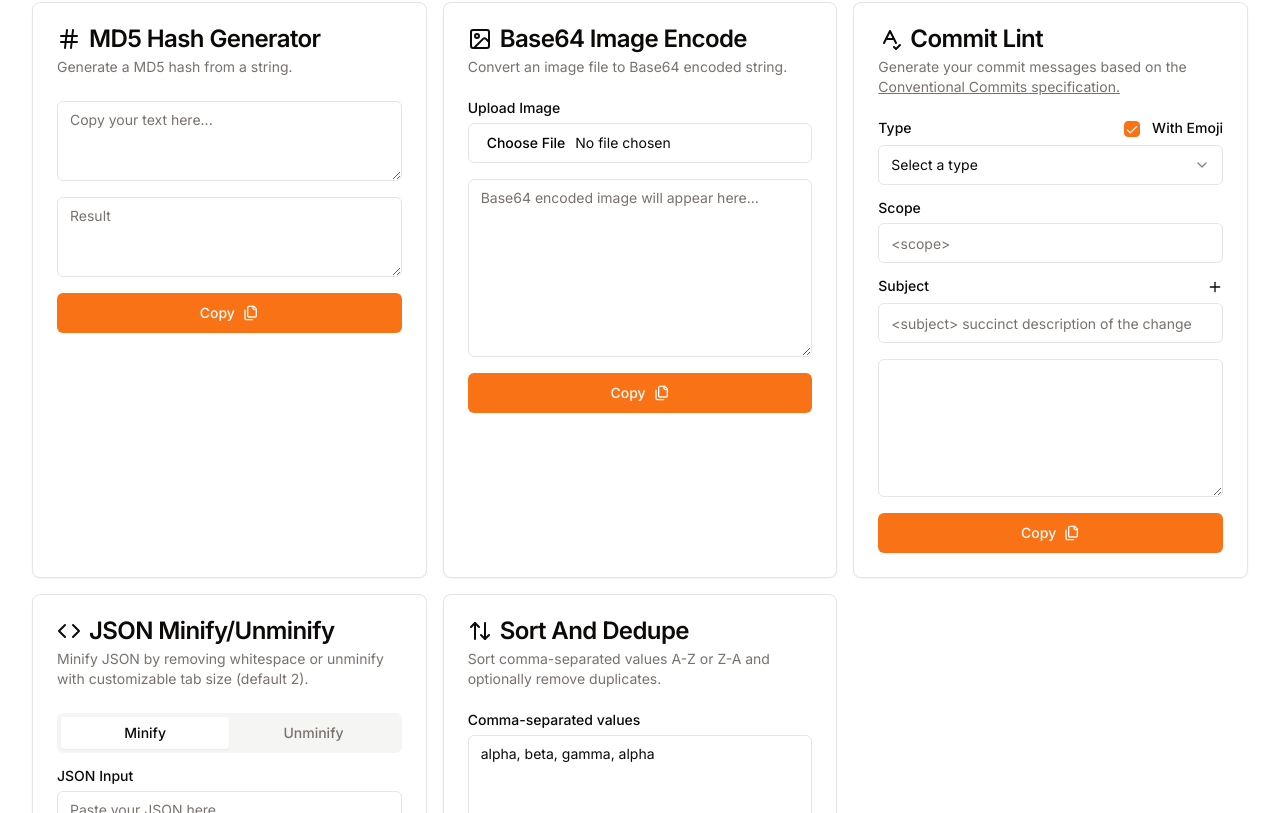
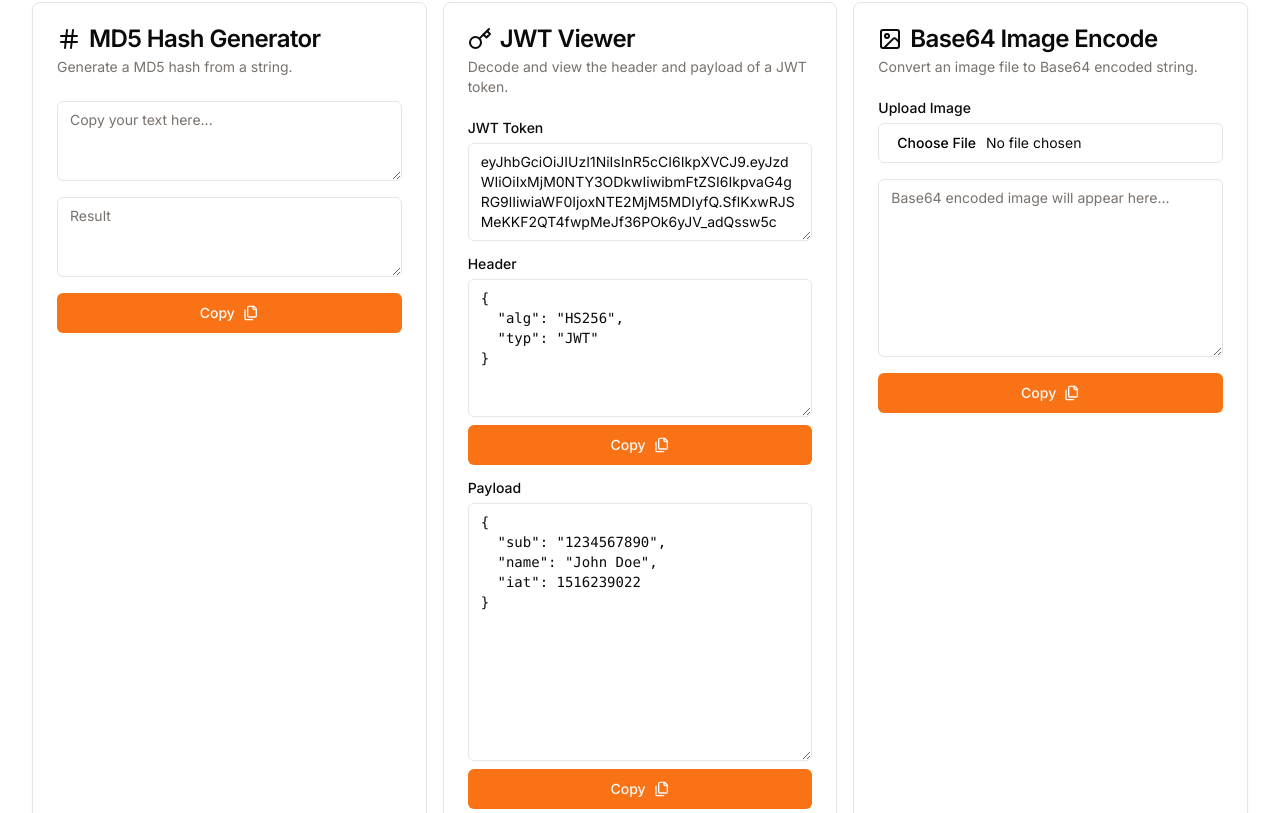
Before and after one commit to bqst/toolbox, a Next.js app: page / in a window 1280 px wide. Shown: the part 1067-1880 px from the top of the page. Built offline with nearby package versions, Linux system fonts and the light colour scheme.

Commit message:
✨ Add JWT viewer

```diff
--- a/src/app/page.tsx
+++ b/src/app/page.tsx
@@ -8,6 +8,7 @@ import Base64ImageForm from '@/components/base64-image-form'
 import JsonForm from '@/components/json-form'
 import SortDedupeForm from '@/components/sort-dedupe-form'
 import QRCodeForm from '@/components/qr-code-form'
+import JwtViewer from '@/components/jwt-viewer'
 
 import CommitLint from '@/components/commit-lint'
 import {
@@ -23,6 +24,7 @@ import {
   Code,
   Hash,
   Image as ImageIcon,
+  Key,
   Link as LinkIcon,
   Lock,
   QrCode,
@@ -138,6 +140,21 @@ export default function Home() {
         </CardContent>
       </Card>
 
+      <Card id="jwt-viewer">
+        <CardHeader>
+          <CardTitle className="flex flex-row items-center">
+            <Key className="inline-block mr-2" />
+            JWT Viewer
+          </CardTitle>
+          <CardDescription>
+            Decode and view the header and payload of a JWT token.
+          </CardDescription>
+        </CardHeader>
+        <CardContent>
+          <JwtViewer />
+        </CardContent>
+      </Card>
+
       <Card id="base64-image-encode">
         <CardHeader>
           <CardTitle className="flex flex-row items-center">
--- /dev/null
+++ b/src/components/jwt-viewer.tsx
@@ -0,0 +1,135 @@
+'use client'
+
+import { ButtonCopy } from '@/components/copy-button'
+import { Textarea } from '@/components/ui/textarea'
+import { Label } from '@/components/ui/label'
+import { useState, useEffect } from 'react'
+
+const DEFAULT_JWT = 'eyJhbGciOiJIUzI1NiIsInR5cCI6IkpXVCJ9.eyJzdWIiOiIxMjM0NTY3ODkwIiwibmFtZSI6IkpvaG4gRG9lIiwiaWF0IjoxNTE2MjM5MDIyfQ.SflKxwRJSMeKKF2QT4fwpMeJf36POk6yJV_adQssw5c'
+
+const JwtViewer = () => {
+  const [input, setInput] = useState(DEFAULT_JWT)
+  const [header, setHeader] = useState('')
+  const [payload, setPayload] = useState('')
+  const [error, setError] = useState('')
+
+  const base64UrlDecode = (str: string): string => {
+    // Replace URL-safe characters with standard base64 characters
+    let base64 = str.replace(/-/g, '+').replace(/_/g, '/')
+
+    // Add padding if needed
+    while (base64.length % 4) {
+      base64 += '='
+    }
+
+    try {
+      // Decode base64
+      const decoded = atob(base64)
+      return decoded
+    } catch (e) {
+      throw new Error('Invalid base64 encoding')
+    }
+  }
+
+  const formatJson = (jsonString: string): string => {
+    try {
+      const parsed = JSON.parse(jsonString)
+      return JSON.stringify(parsed, null, 2)
+    } catch (e) {
+      return jsonString
+    }
+  }
+
+  const decodeJwt = (value: string) => {
+    if (!value.trim()) {
+      setHeader('')
+      setPayload('')
+      setError('')
+      return
+    }
+
+    try {
+      // Split JWT into parts
+      const parts = value.trim().split('.')
+
+      if (parts.length !== 3) {
+        throw new Error('Invalid JWT format. Expected 3 parts separated by dots.')
+      }
+
+      // Decode header
+      const headerDecoded = base64UrlDecode(parts[0])
+      const headerFormatted = formatJson(headerDecoded)
+      setHeader(headerFormatted)
+
+      // Decode payload
+      const payloadDecoded = base64UrlDecode(parts[1])
+      const payloadFormatted = formatJson(payloadDecoded)
+      setPayload(payloadFormatted)
+
+      setError('')
+    } catch (e) {
+      const errorMessage = e instanceof Error ? e.message : 'Invalid JWT token'
+      setError(errorMessage)
+      setHeader('')
+      setPayload('')
+    }
+  }
+
+  const handleChange = (e: React.ChangeEvent<HTMLTextAreaElement>) => {
+    const value = e.target.value
+    setInput(value)
+    decodeJwt(value)
+  }
+
+  // Decode default JWT on mount
+  useEffect(() => {
+    decodeJwt(DEFAULT_JWT)
+  }, [])
+
+  return (
+    <div className="grid gap-4">
+      <div className="grid gap-2">
+        <Label htmlFor="jwt-input">JWT Token</Label>
+        <Textarea
+          id="jwt-input"
+          placeholder="Paste your JWT token here..."
+          value={input}
+          onChange={handleChange}
+          rows={4}
+          className={error ? 'border-red-500' : ''}
+        />
+        {error && <p className="text-sm text-red-500">{error}</p>}
+      </div>
+
+      {header && (
+        <div className="grid gap-2">
+          <Label htmlFor="jwt-header">Header</Label>
+          <Textarea
+            id="jwt-header"
+            readOnly
+            value={header}
+            rows={6}
+            className="font-mono text-sm"
+          />
+          <ButtonCopy text={header} />
+        </div>
+      )}
+
+      {payload && (
+        <div className="grid gap-2">
+          <Label htmlFor="jwt-payload">Payload</Label>
+          <Textarea
+            id="jwt-payload"
+            readOnly
+            value={payload}
+            rows={12}
+            className="font-mono text-sm"
+          />
+          <ButtonCopy text={payload} />
+        </div>
+      )}
+    </div>
+  )
+}
+
+export default JwtViewer
--- a/src/components/main-nav.tsx
+++ b/src/components/main-nav.tsx
@@ -18,6 +18,7 @@ import {
   Code,
   Hash,
   Image as ImageIcon,
+  Key,
   Link as LinkIcon,
   Lock,
   QrCode,
@@ -95,6 +96,12 @@ const featuresByTheme = {
       href: '#md5-hash-generator',
       description: 'Generate a MD5 hash from a string.',
       icon: Hash,
+    },
+    {
+      title: 'JWT Viewer',
+      href: '#jwt-viewer',
+      description: 'Decode and view the header and payload of a JWT token.',
+      icon: Key,
     },
   ],
   development: [
--- a/src/components/mobile-nav.tsx
+++ b/src/components/mobile-nav.tsx
@@ -16,6 +16,7 @@ import {
   Code,
   Hash,
   Image as ImageIcon,
+  Key,
   Link as LinkIcon,
   Lock,
   QrCode,
@@ -79,6 +80,11 @@ const featuresByTheme = {
       title: 'MD5 Hash Generator',
       href: '#md5-hash-generator',
       icon: Hash,
+    },
+    {
+      title: 'JWT Viewer',
+      href: '#jwt-viewer',
+      icon: Key,
     },
   ],
   development: [
```
